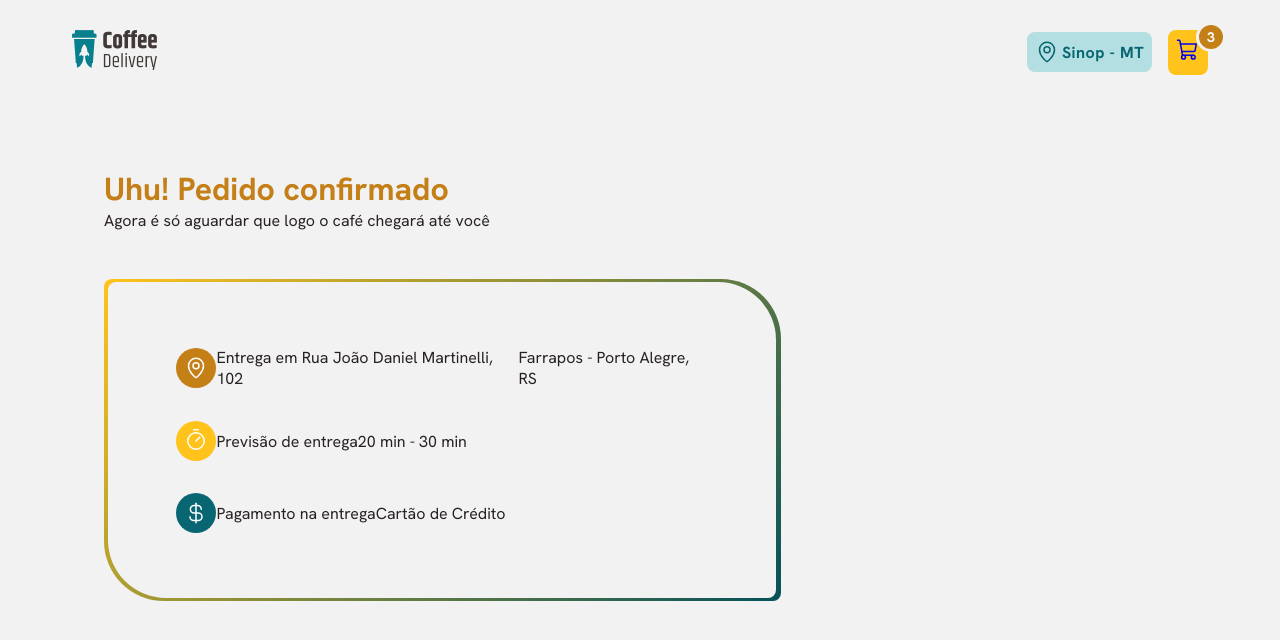
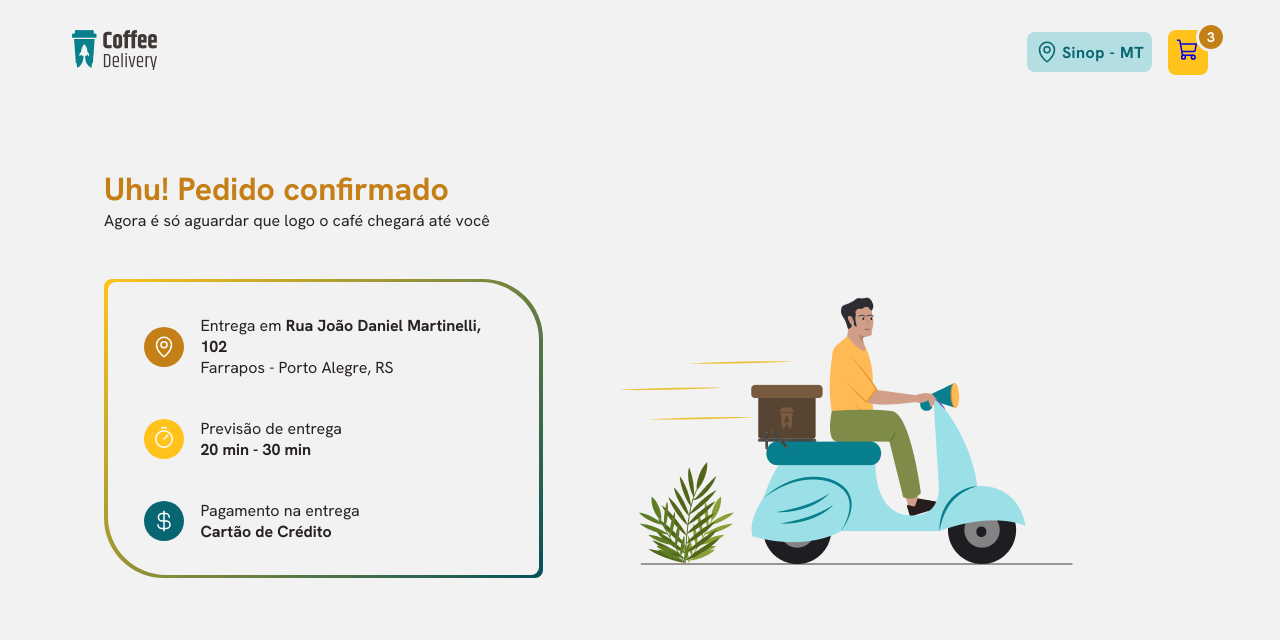
Before and after one commit to eziiel/coffee, a React (Vite) app: page /delivery in a window 1280 px wide. Shown: the top 640 px of the page. Built offline with nearby package versions, Linux system fonts and the light colour scheme.

Commit message:
delivey final

```diff
--- a/src/pages/delivery/index.tsx
+++ b/src/pages/delivery/index.tsx
@@ -1,6 +1,7 @@
 import React from 'react'
 import * as S from './styled'
 import { MapPin, Timer, CurrencyDollar } from 'phosphor-react'
+import ImgDelivery from '../../../public/img/delivery.png'
 
 export const Delivery = () => {
   return (
@@ -16,7 +17,10 @@ export const Delivery = () => {
               <S.IconMap>
                 <MapPin size={24} color="#fff" />
               </S.IconMap>
-              <span>Entrega em Rua João Daniel Martinelli, 102</span>
+              <span>
+                Entrega em
+                <strong> Rua João Daniel Martinelli, 102</strong>
+              </span>
               <span>Farrapos - Porto Alegre, RS</span>
             </S.DeliveryRequestInfoItem>
 
@@ -25,7 +29,9 @@ export const Delivery = () => {
                 <Timer size={24} color="#fff" />
               </S.IconTimer>
               <span>Previsão de entrega</span>
-              <span>20 min - 30 min</span>
+              <span>
+                <strong>20 min - 30 min</strong>
+              </span>
             </S.DeliveryRequestInfoItem>
 
             <S.DeliveryRequestInfoItem>
@@ -33,11 +39,14 @@ export const Delivery = () => {
                 <CurrencyDollar size={24} color="#fff" />
               </S.IconDollar>
               <span>Pagamento na entrega</span>
-              <span>Cartão de Crédito</span>
+              <span>
+                <strong>Cartão de Crédito</strong>
+              </span>
             </S.DeliveryRequestInfoItem>
           </S.DeliveryRequestInfo>
         </S.DeliveryRequestInfoBorder>
       </S.DeliveryInfo>
+      <S.DeliveryImg src={ImgDelivery} alt="homem andando de moto de entrega" />
     </S.DeliveryContent>
   )
 }
--- a/src/pages/delivery/styled.ts
+++ b/src/pages/delivery/styled.ts
@@ -2,7 +2,7 @@ import styled from 'styled-components'
 
 export const DeliveryContent = styled.main`
   display: flex;
-  gap: 2rem;
+  gap: 4rem;
   padding: 2rem;
   margin-top: 2rem;
 `
@@ -36,7 +36,7 @@ export const DeliveryRequestInfoBorder = styled.div`
 `
 
 export const DeliveryRequestInfo = styled.div`
-  width: 98.7%;
+  width: 98%;
   height: 98%;
   border-radius: 8px 58px 8px 58px;
 
@@ -47,21 +47,33 @@ export const DeliveryRequestInfo = styled.div`
   flex-direction: column;
   align-items: start;
   justify-content: center;
-  gap: 2rem;
+  gap: 2.5rem;
 
-  padding: 3rem;
+  padding: 1rem;
 `
 
 export const DeliveryRequestInfoItem = styled.div`
+  display: grid;
+  grid-template-columns: auto 1fr;
+  align-items: center;
+  justify-content: center;
+  gap: -1rem;
+
+  div:nth-child(1) {
+    grid-column: 1;
+    grid-row: 1/3;
+  }
+  span:nth-child(3) {
+    grid-column: 2;
+  }
+`
+
+const BaseIcon = styled.div`
+  background: red;
   display: flex;
   align-items: center;
   justify-content: start;
-`
-
-const BaseIcon = styled.span`
-  display: flex;
-  align-items: center;
-  justify-content: start;
+  margin-right: 1rem;
 
   border-radius: 50%;
   padding: 0.5rem;
@@ -76,4 +88,8 @@ export const IconMap = styled(BaseIcon)`
   background: ${(props) => props.theme.yellow700};
 `
 
-export const DeliveryImg = styled.aside``
+export const DeliveryImg = styled.img`
+  align-self: end;
+  width: auto;
+  height: auto;
+`
```
